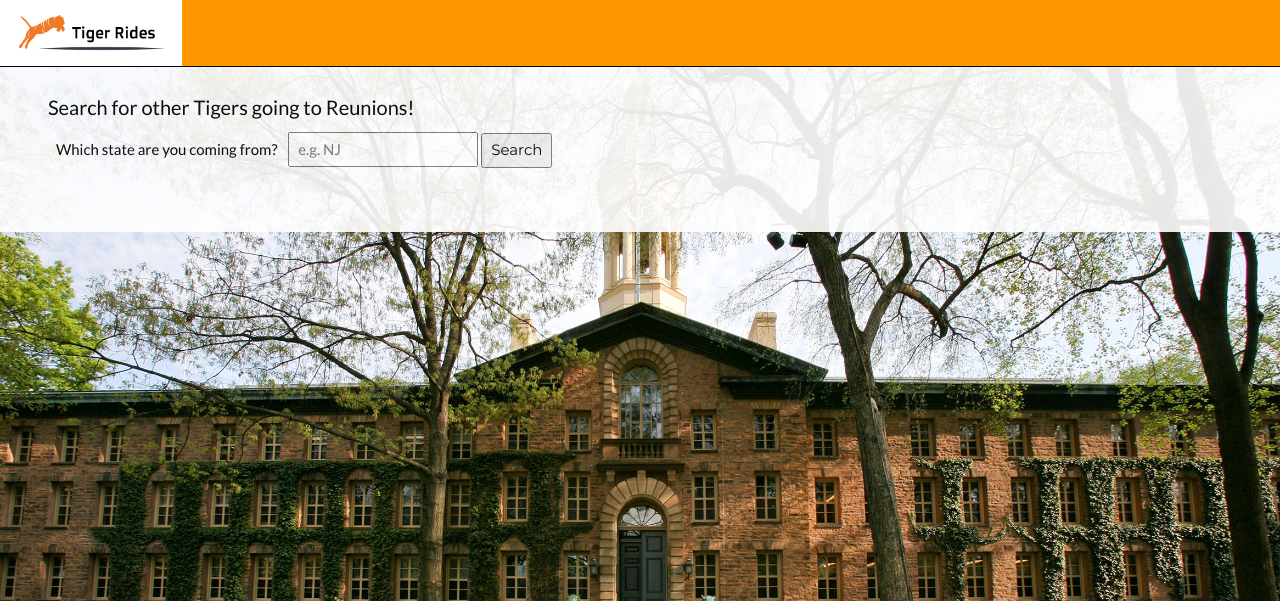
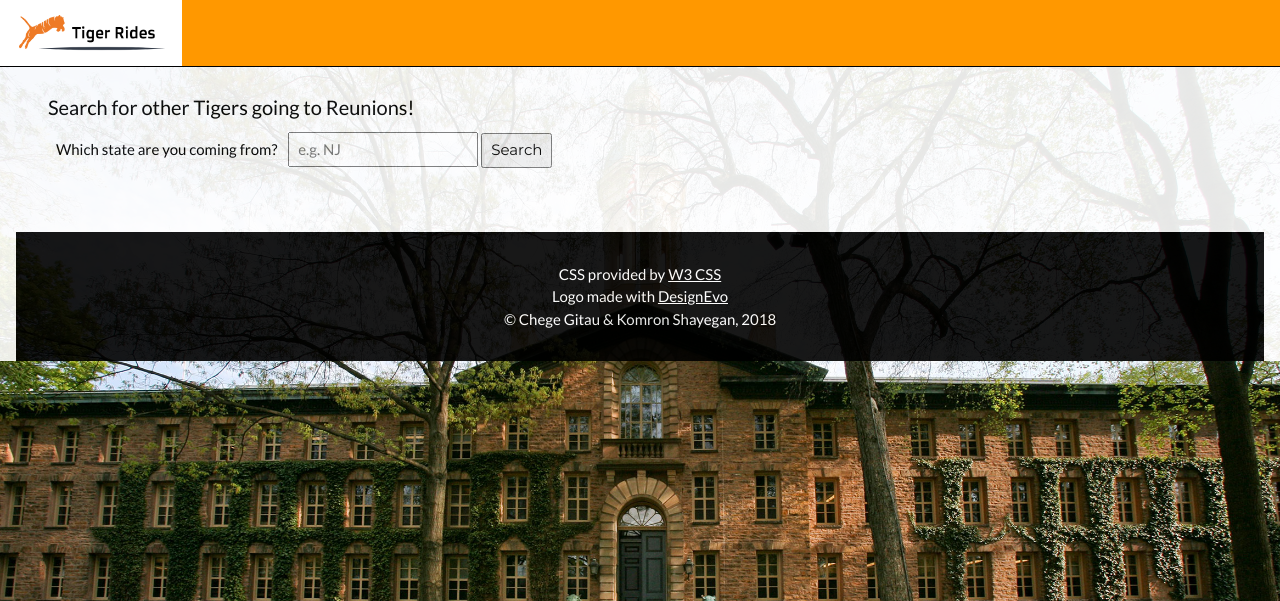
Before and after one commit to dchege711/tiger_rides, a Flask app: page / in a window 1280 px wide. Shown: the top 601 px of the page. Run offline with Flask 2, Linux system fonts and the light colour scheme; some libraries are stand-ins or nearby versions.

Commit message:
Add footer information

```diff
--- a/templates/index.html
+++ b/templates/index.html
@@ -128,6 +128,15 @@
         </div>
         <!-- End of Second Grid-->
 
+        <!-- Footer -->
+        <footer class="w3-row-padding w3-padding-16 w3-container w3-black">
+            <p class="w3-center">
+                CSS provided by <a href="https://www.w3schools.com/w3css/">W3 CSS</a><br>
+                Logo made with <a href="https://www.designevo.com/" title="Free Online Logo Maker">DesignEvo</a><br>
+                &#169 Chege Gitau & Komron Shayegan, 2018
+            </p>
+        </footer>
+
     </div>
 
     <script>
```
